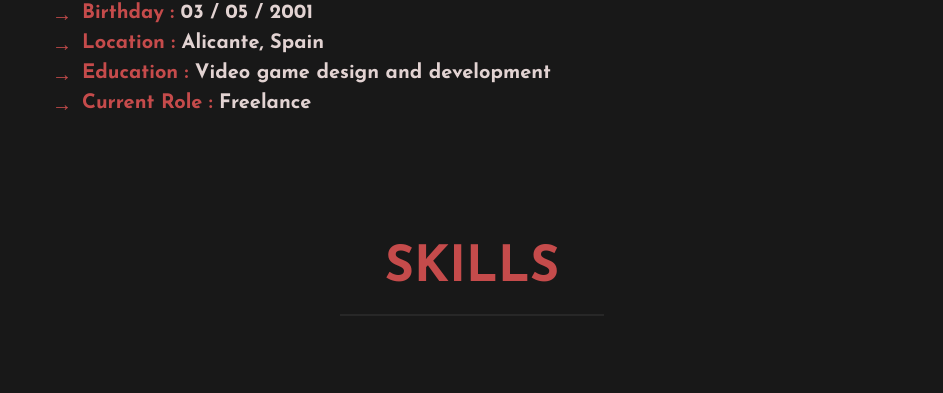
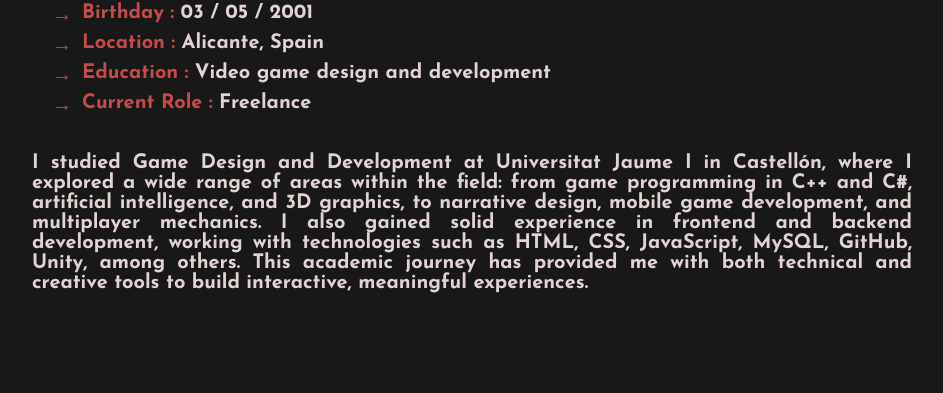
Before and after one commit to ANortess/infoPortfolio, a plain HTML site: page index.html in a window 1280 px wide. Shown: the part 1340-1733 px from the top of the page, without its empty margins (268-1211 px from the left). Drawn offline with nearby package versions, Linux system fonts and the light colour scheme.

Commit message:
Add about my me

```diff
--- a/index.html
+++ b/index.html
@@ -62,9 +62,6 @@
         </div>
     </section>
 
-
-
-    <!-- ABOUT ME -->
     <section id="about_me">
         <!-- About Me -->
         <div class="about_me">
@@ -91,6 +88,19 @@
                 <li><span class="firts">Education :</span> <span class="second">Video game design and development</span></li>
                 <li><span class="firts">Current Role : </span> <span class="second">Freelance</span></li>
             </ul>
+
+            <div class="text">
+                <span>
+                    I studied Game Design and Development at Universitat Jaume I in Castellón,
+                    where I explored a wide range of areas within the field: from game programming
+                    in C++ and C#, artificial intelligence, and 3D graphics, to narrative design,
+                    mobile game development, and multiplayer mechanics. I also gained solid
+                    experience in frontend and backend development, working with technologies
+                    such as HTML, CSS, JavaScript, MySQL, GitHub, Unity, among others. This academic journey has
+                    provided me with both technical and creative tools to build interactive,
+                    meaningful experiences.
+                </span>
+            </div>
         </div>
     </section>
 
@@ -385,7 +395,6 @@
         </div>
     </section>
 
-    <!-- CONTACT -->
     <section id="contact">
         <div class="contact">
             <div class="title"><span>CONTACT</span></div>
```
